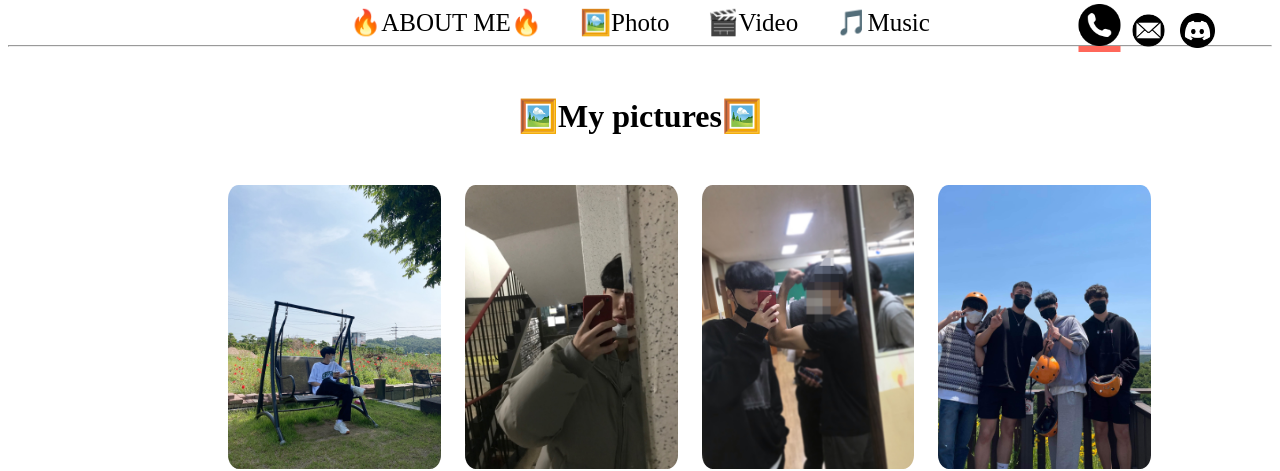
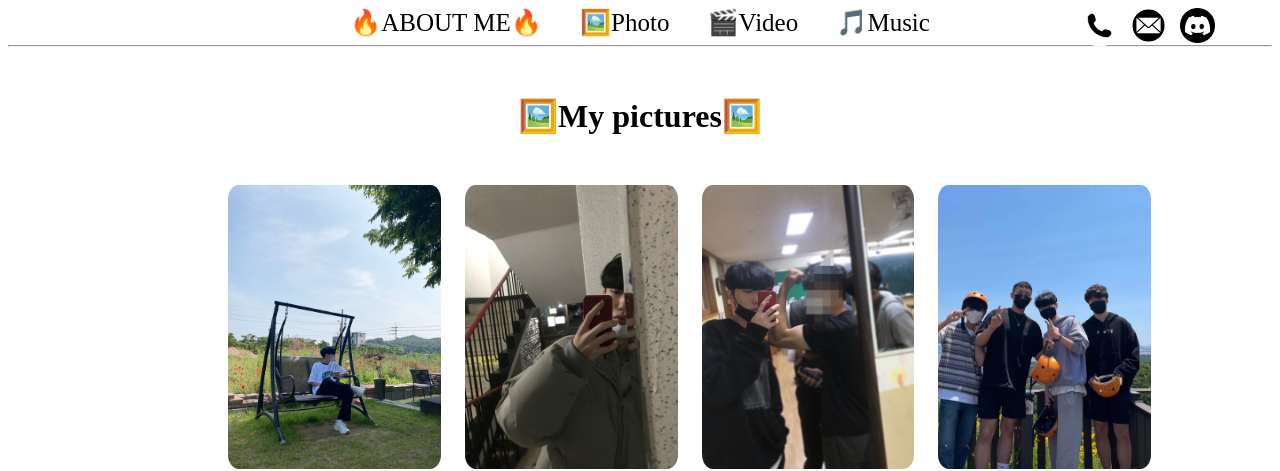
Before and after one commit to sumin0725/my-first-website, a plain HTML site: page photo.html in a window 1280 px wide. In both pictures the pointer is over the picture 1099 px from the left and 25 px from the top of the page. Shown: the top 471 px of the page. Drawn offline with Linux system fonts and the light colour scheme.

Commit message:
Add files via upload

```diff
--- a/photo-style.css
+++ b/photo-style.css
@@ -56,7 +56,7 @@ a {
 .sns img:hover {
   transition: 0.3s;
   transform: scale(1.2);
-  border-bottom-width:5px; border-bottom-style:solid; border-bottom-color:#FF675A
+  filter: invert(100%);
 }
 
 .sns {
```
